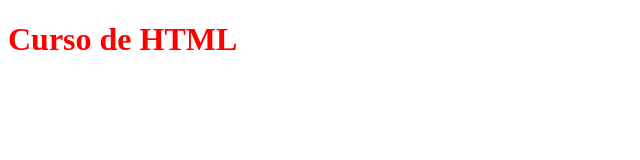
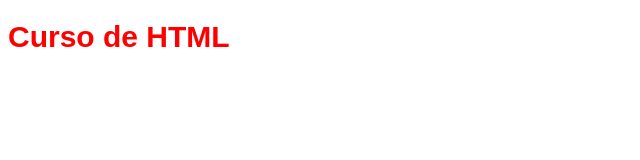
Before and after one commit to JeanPiresM/Projeto-01, a plain HTML site: page web/index.html in a window 1280 px wide. Shown: the full height of the page, 0-640 px from the left. Drawn offline with Linux system fonts and the light colour scheme.

Commit message:
alteração-do-style.css

```diff
--- a/web/style.css
+++ b/web/style.css
@@ -1,3 +1,5 @@
 h1 {
   color: red;
+   font-family: Arial, Helvetica, sans-serif;
+  font-size: 30px
 }
```
